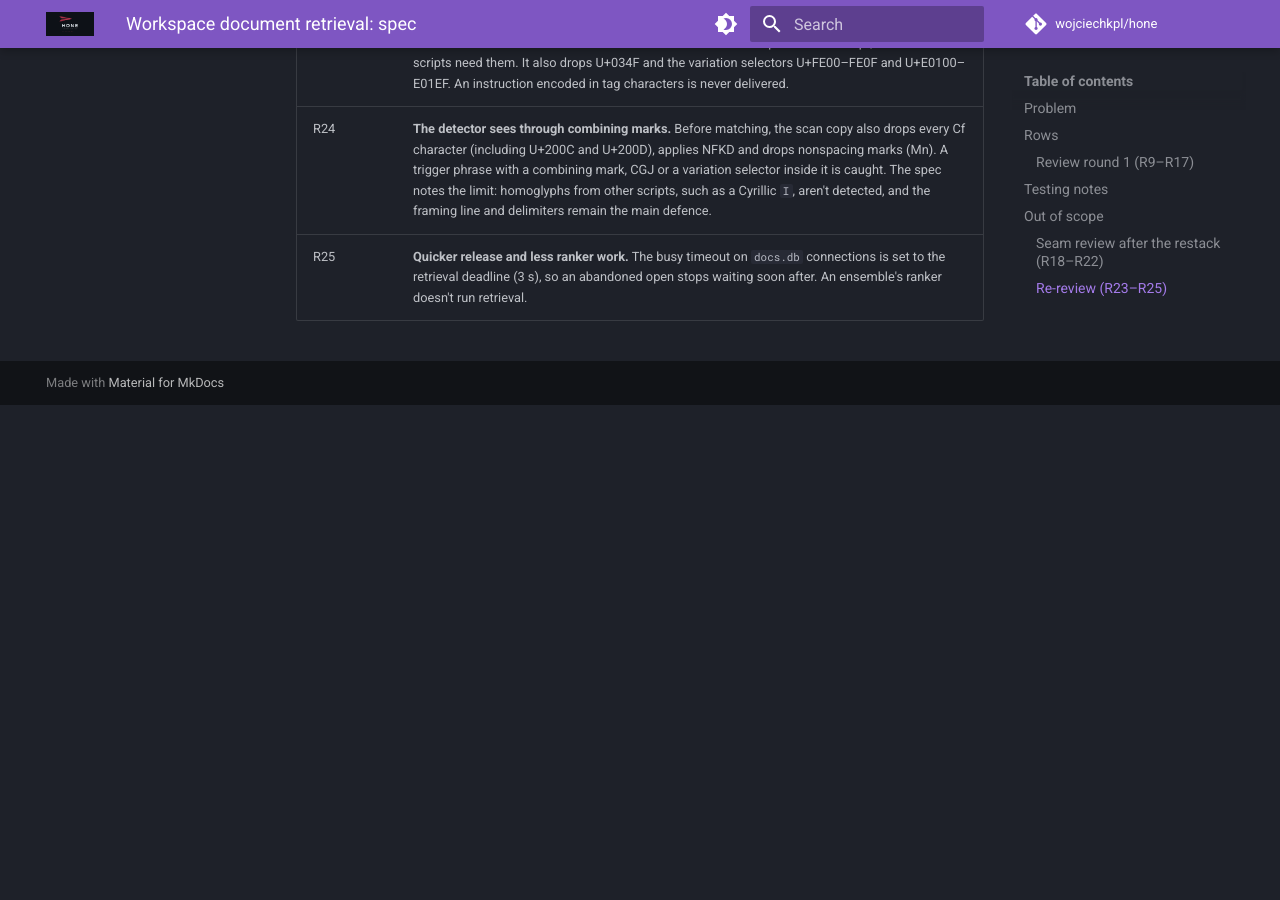
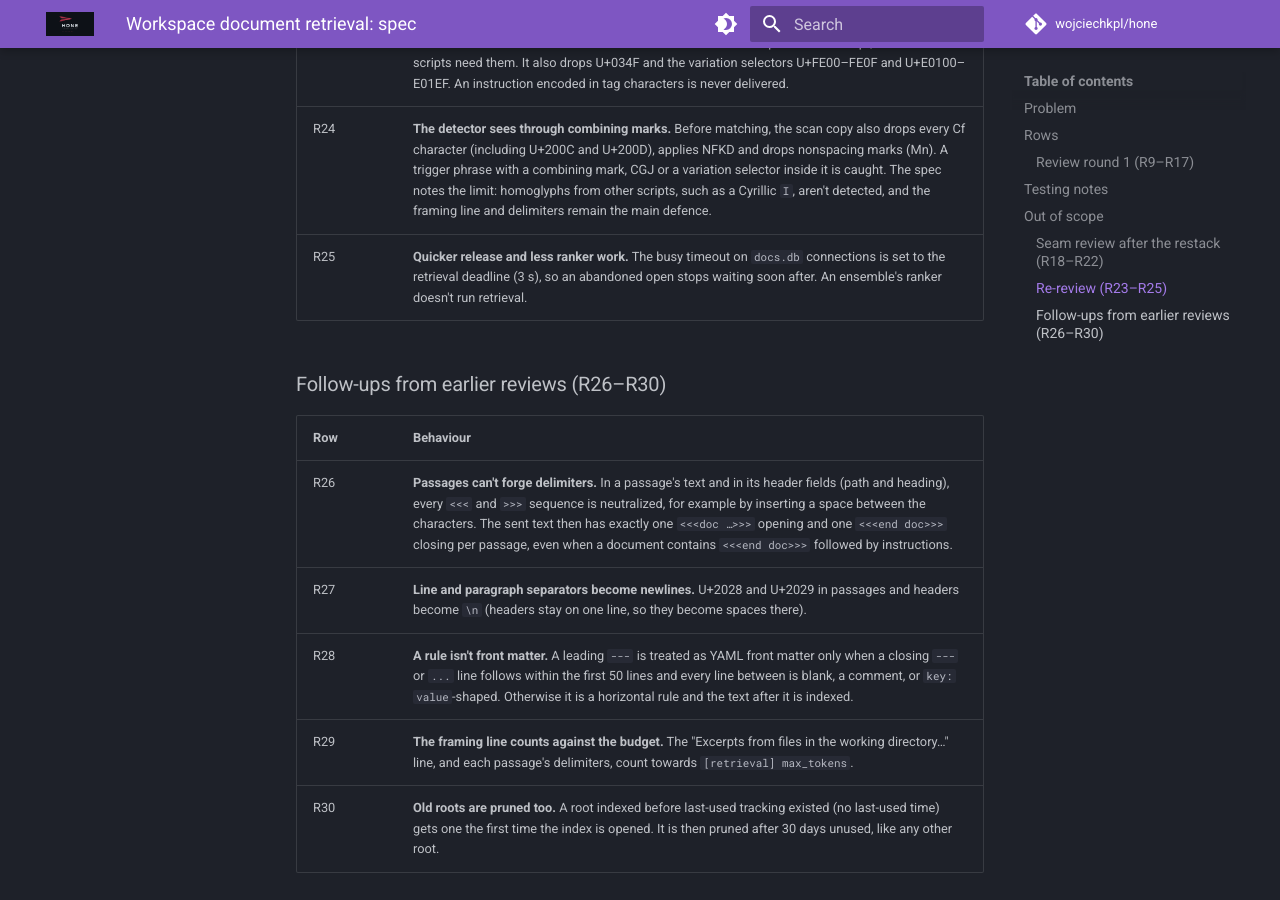
Before and after one commit to wojciechkpl/hone, an MkDocs documentation site: the page built from docs/plans/doc-retrieval-spec.md, in a window 1280 px wide and 900 px high, scrolled down 4310 px. Built offline with MkDocs 1.6.1 and Material for MkDocs 9.7.7, drawn with Linux system fonts in a browser that asks for light colours; comment, search, counter and statistics services are not loaded; before the commit the page ends 4715 px from its top, so only the background shows below that.

Commit message:
docs: doc retrieval spec follow-ups (R26–R30)

```diff
--- a/docs/plans/doc-retrieval-spec.md
+++ b/docs/plans/doc-retrieval-spec.md
@@ -83,3 +83,13 @@ R19–R22 hold. R18 is only partly met: `is_format_char` is a hand-written list
 | R23 | **Invisible characters never reach the model.** Text sent from a retrieved document drops every Unicode format (Cf) character, chosen by general category rather than a list, including the tag characters U+E0000–E007F. U+200C and U+200D are the exception and are kept, because some scripts need them. It also drops U+034F and the variation selectors U+FE00–FE0F and U+E0100–E01EF. An instruction encoded in tag characters is never delivered. |
 | R24 | **The detector sees through combining marks.** Before matching, the scan copy also drops every Cf character (including U+200C and U+200D), applies NFKD and drops nonspacing marks (Mn). A trigger phrase with a combining mark, CGJ or a variation selector inside it is caught. The spec notes the limit: homoglyphs from other scripts, such as a Cyrillic `І`, aren't detected, and the framing line and delimiters remain the main defence. |
 | R25 | **Quicker release and less ranker work.** The busy timeout on `docs.db` connections is set to the retrieval deadline (3 s), so an abandoned open stops waiting soon after. An ensemble's ranker doesn't run retrieval. |
+
+### Follow-ups from earlier reviews (R26–R30)
+
+| Row | Behaviour |
+|---|---|
+| R26 | **Passages can't forge delimiters.** In a passage's text and in its header fields (path and heading), every `<<<` and `>>>` sequence is neutralized, for example by inserting a space between the characters. The sent text then has exactly one `<<<doc …>>>` opening and one `<<<end doc>>>` closing per passage, even when a document contains `<<<end doc>>>` followed by instructions. |
+| R27 | **Line and paragraph separators become newlines.** U+2028 and U+2029 in passages and headers become `\n` (headers stay on one line, so they become spaces there). |
+| R28 | **A rule isn't front matter.** A leading `---` is treated as YAML front matter only when a closing `---` or `...` line follows within the first 50 lines and every line between is blank, a comment, or `key: value`-shaped. Otherwise it is a horizontal rule and the text after it is indexed. |
+| R29 | **The framing line counts against the budget.** The "Excerpts from files in the working directory…" line, and each passage's delimiters, count towards `[retrieval] max_tokens`. |
+| R30 | **Old roots are pruned too.** A root indexed before last-used tracking existed (no last-used time) gets one the first time the index is opened. It is then pruned after 30 days unused, like any other root. |
```
